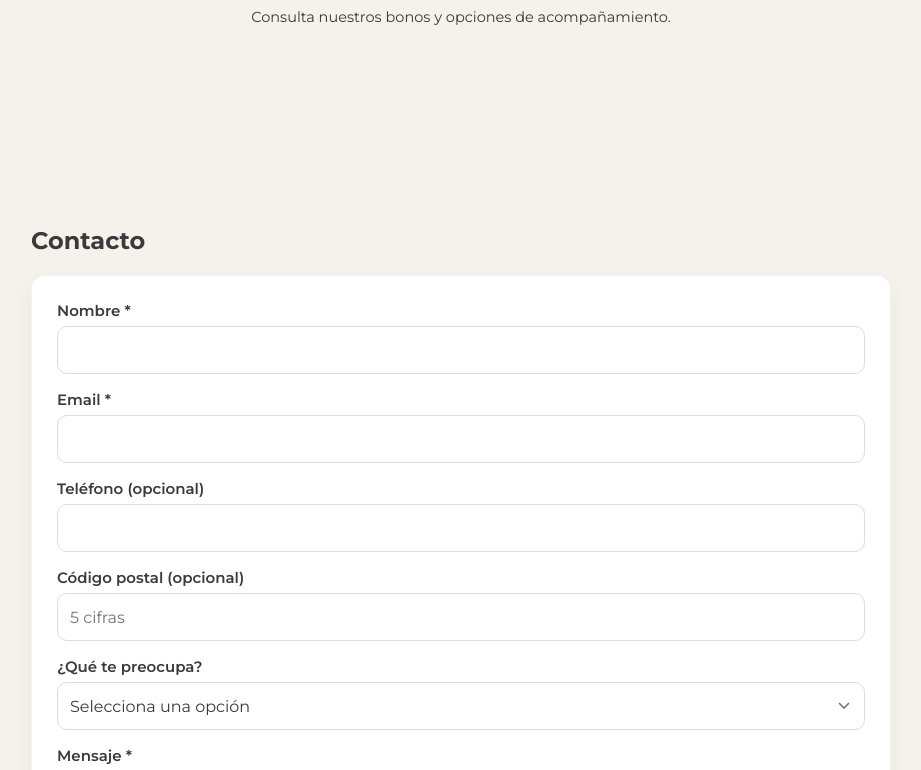
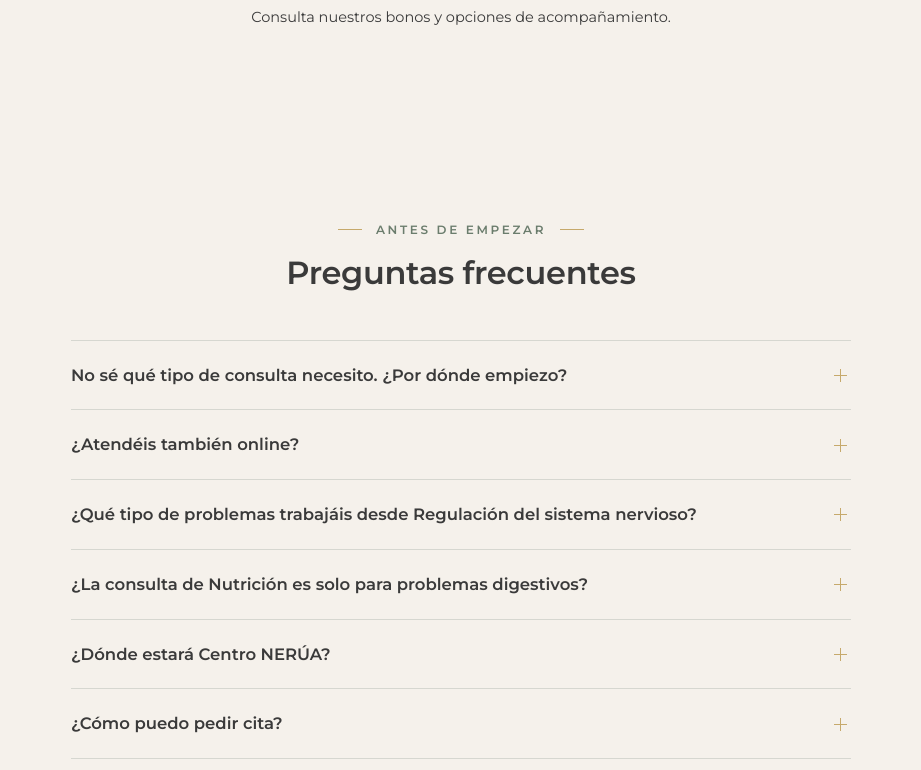
Before and after one commit to Centronerua/Nerua-web, a Next.js app: page / in a window 1280 px wide. Shown: the part 5562-6332 px from the top of the page, without its empty margins (179-1100 px from the left). Built offline with nearby package versions, Linux system fonts and the light colour scheme.

Commit message:
Home: sección Preguntas frecuentes (6 preguntas) y regla de Nutrición en CLAUDE.md
Co-Authored-By: Claude Opus 5.5 <noreply@anthropic.com>
Claude-Session: https://claude.ai/code/session_017dGKsEpDZf72iu9TrRcrvc

```diff
--- /dev/null
+++ b/app/data/faq.js
@@ -0,0 +1,28 @@
+// Preguntas frecuentes de la home (\u00A0 = espacio que evita cortes de línea dentro de la dirección). Para cambiar una pregunta o respuesta basta con editar este archivo.
+
+export const FAQ = [
+  {
+    q: "No sé qué tipo de consulta necesito. ¿Por dónde empiezo?",
+    a: "No pasa nada si no lo tienes claro. Cuéntanos brevemente qué te preocupa y te orientaremos sobre el tipo de consulta que puede encajar mejor contigo.",
+  },
+  {
+    q: "¿Atendéis también online?",
+    a: "Sí. Psicología y Nutrición también pueden realizarse online. En Regulación del sistema nervioso, la modalidad online dependerá de cada caso.",
+  },
+  {
+    q: "¿Qué tipo de problemas trabajáis desde Regulación del sistema nervioso?",
+    a: "Acompañamos casos relacionados con bruxismo y tensión mandibular, migrañas y cefaleas, tinnitus, vértigos y otros cuadros en los que el estrés, la tensión y la regulación del sistema nervioso puedan estar influyendo. Cada caso se valora de forma individual.",
+  },
+  {
+    q: "¿La consulta de Nutrición es solo para problemas digestivos?",
+    a: "No. Aunque existe una especial atención a salud digestiva, microbiota, SIBO y otros trastornos digestivos, también acompañamos procesos de pérdida de peso, mejora de hábitos y alimentación adaptada a las necesidades de cada persona.",
+  },
+  {
+    q: "¿Dónde estará Centro NERÚA?",
+    a: "Próximamente estaremos en Calle\u00A0Acebuche,\u00A08 · Puerta\u00A08, 29730\u00A0Rincón de la Victoria (Málaga). También ofrecemos consulta online.",
+  },
+  {
+    q: "¿Cómo puedo pedir cita?",
+    a: "Puedes escribirnos directamente por WhatsApp o utilizar el formulario de contacto de la web. Te responderemos para orientarte y ayudarte a elegir la consulta adecuada.",
+  },
+];
--- a/app/page.js
+++ b/app/page.js
@@ -2,6 +2,7 @@ import LeadForm from "./components/LeadForm";
 import SiteHeader from "./components/SiteHeader";
 import { CtaButtons, DudasButton, ReservaButton, StickyWhatsApp, whatsappHref, DUDAS_MSG } from "./components/Cta";
 import { SERVICES, FOLLOWUP_NOTE, formatPrice } from "./data/pricing";
+import { FAQ } from "./data/faq";
 
 export const metadata = {
   title: "Centro NERÚA | Psicología, sistema nervioso y nutrición digestiva en Rincón de la Victoria",
@@ -248,6 +249,23 @@ export default function Home() {
         </div>
       </section>
 
+      {/* PREGUNTAS FRECUENTES */}
+      <section id="preguntas" className="faq">
+        <div className="faq-head">
+          <p className="section-eyebrow">ANTES DE EMPEZAR</p>
+          <h2 className="faq-title">Preguntas frecuentes</h2>
+        </div>
+
+        <div className="faq-list">
+          {FAQ.map((item) => (
+            <details key={item.q} className="faq-item">
+              <summary className="faq-q">{item.q}</summary>
+              <p className="faq-a">{item.a}</p>
+            </details>
+          ))}
+        </div>
+      </section>
+
       {/* CONTACTO */}
       <section id="contacto" style={section}>
         <h2>Contacto</h2>
--- a/styles/globals.css
+++ b/styles/globals.css
@@ -546,3 +546,30 @@ section[id] { scroll-margin-top: 80px; }
   .rate-name, .rate-summary { min-height: 0; }
   .rates-note { margin-top: 44px; text-align: left; }
 }
+
+/* ---------- Preguntas frecuentes ---------- */
+.faq { max-width: 820px; margin: auto; padding: 88px 20px 96px; }
+.faq-head { text-align: center; }
+.faq-title { margin: 0 0 48px; font-size: 32px; font-weight: 600; color: #3A3A3A; letter-spacing: -0.01em; }
+.faq-list { border-top: 1px solid rgba(107,125,109,0.22); }
+.faq-item { border-bottom: 1px solid rgba(107,125,109,0.22); }
+.faq-q {
+  position: relative; display: block; cursor: pointer; list-style: none;
+  padding: 22px 44px 22px 0; font-size: 16.5px; font-weight: 600; line-height: 1.5; color: #3A3A3A;
+}
+.faq-q::-webkit-details-marker { display: none; }
+.faq-q::before, .faq-q::after {
+  content: ""; position: absolute; right: 4px; top: 50%; width: 13px; height: 1px; background: #C6A96B;
+  transition: transform 0.2s ease;
+}
+.faq-q::after { transform: rotate(90deg); }
+.faq-item[open] > .faq-q::after { transform: rotate(0deg); }
+.faq-q:hover { color: #6B7D6D; }
+.faq-q:focus-visible { outline: 2px solid #C6A96B; outline-offset: 4px; }
+.faq-a { margin: -6px 0 0; padding: 0 44px 24px 0; max-width: 680px; font-size: 15px; line-height: 1.8; color: #3A3A3A; }
+@media (max-width: 959px) {
+  .faq { padding: 64px 20px 72px; }
+  .faq-title { font-size: 27px; margin-bottom: 36px; }
+  .faq-q { padding: 19px 36px 19px 0; font-size: 16px; }
+  .faq-a { padding-right: 8px; font-size: 15px; }
+}
```
Also changed, not shown: 1 other file (tests, documents, lock files or other folders).
